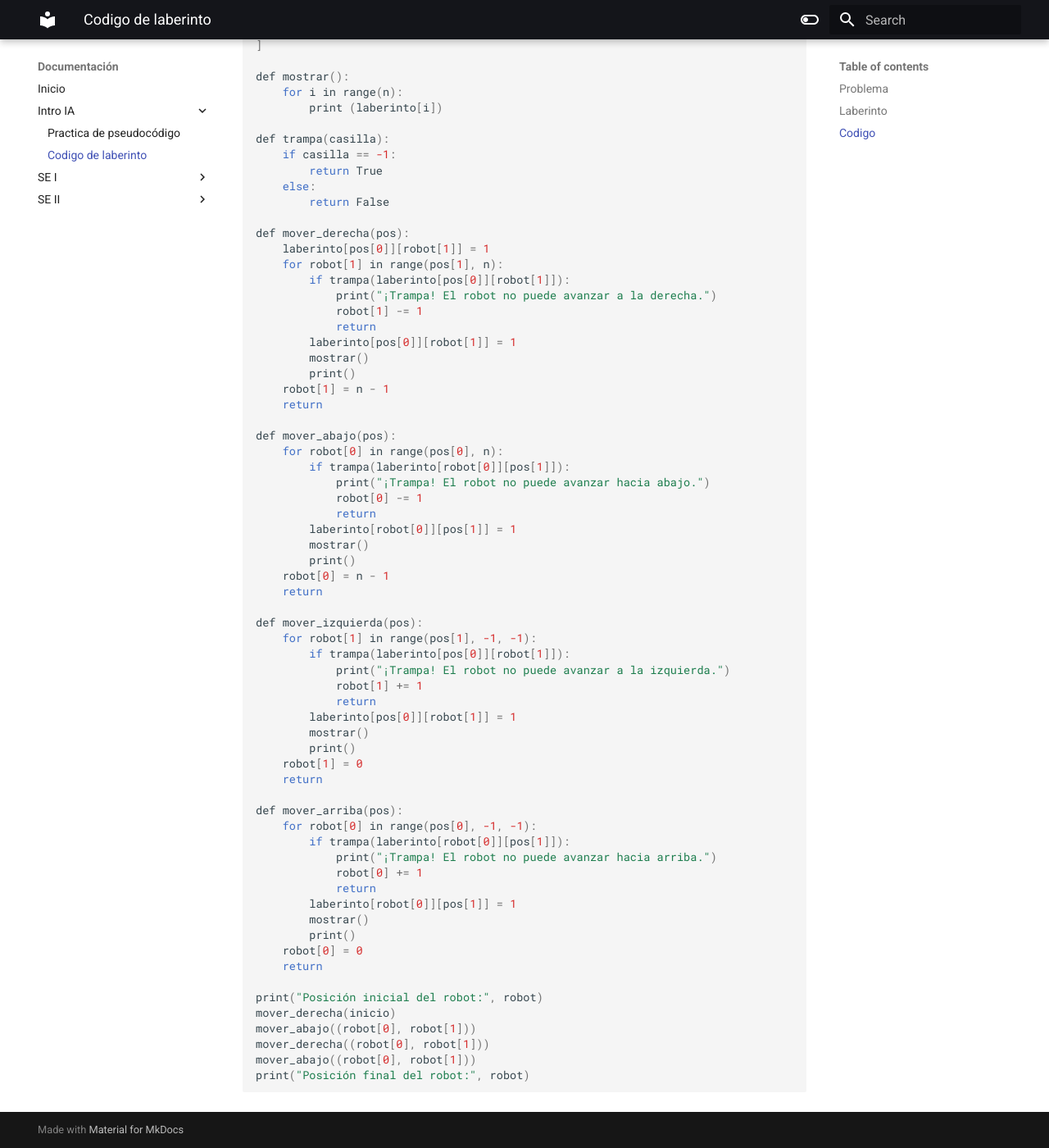
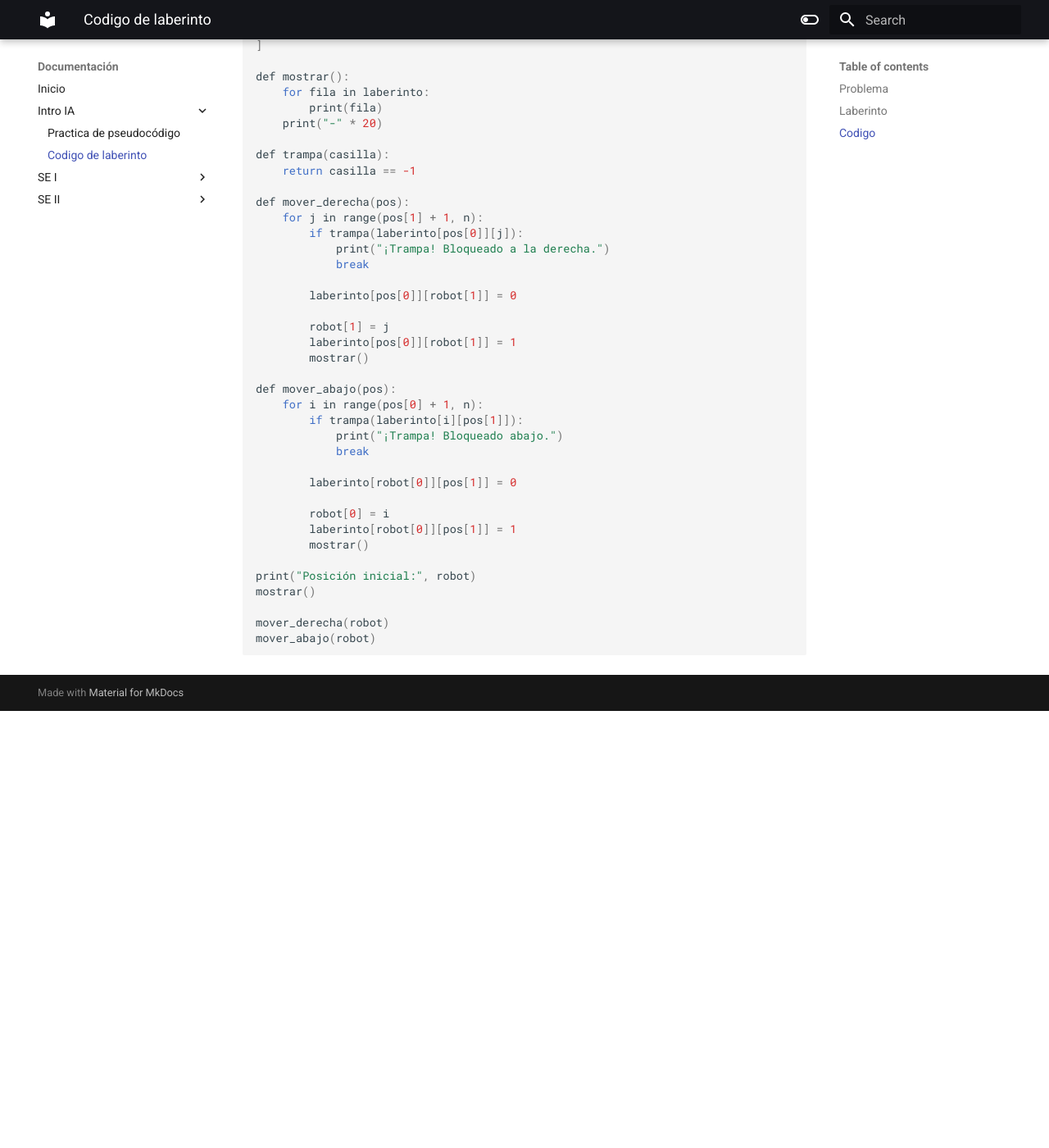
Before and after one commit to chuy-fui/Jesus-docs, an MkDocs documentation site: the page built from docs/Intro-IA/Tarea2.md, in a window 1280 px wide and 1400 px high, scrolled down 1010 px. Shown: the whole window at 82% size. Built offline with MkDocs 1.6.1 and Material for MkDocs 9.7.7, drawn with Linux system fonts in a browser that asks for light colours; after the commit the page ends 1877 px from its top, so only the background shows below that.

Commit message:
Se corrigio la Tarea2

````diff
--- a/docs/Intro-IA/Tarea2.md
+++ b/docs/Intro-IA/Tarea2.md
@@ -11,7 +11,7 @@ Se dispone de un tablero de 5×5 que representa un laberinto, en el cual existe
 robot = [0,0]
 inicio = (0,0)
 fin = (4,4)
-n=5
+n = 5
 
 laberinto = [
     [1, 0, 0, 0, 0],
@@ -22,68 +22,40 @@ laberinto = [
 ]
 
 def mostrar():
-    for i in range(n):
-        print (laberinto[i])
+    for fila in laberinto:
+        print(fila)
+    print("-" * 20)
 
 def trampa(casilla):
-    if casilla == -1:
-        return True
-    else:
-        return False
+    return casilla == -1
 
 def mover_derecha(pos):
-    laberinto[pos[0]][robot[1]] = 1
-    for robot[1] in range(pos[1], n):
-        if trampa(laberinto[pos[0]][robot[1]]):
-            print("¡Trampa! El robot no puede avanzar a la derecha.")
-            robot[1] -= 1
-            return
+    for j in range(pos[1] + 1, n):
+        if trampa(laberinto[pos[0]][j]):
+            print("¡Trampa! Bloqueado a la derecha.")
+            break
+
+        laberinto[pos[0]][robot[1]] = 0
+
+        robot[1] = j
         laberinto[pos[0]][robot[1]] = 1
         mostrar()
-        print()
-    robot[1] = n - 1
-    return
 
 def mover_abajo(pos):
-    for robot[0] in range(pos[0], n):
-        if trampa(laberinto[robot[0]][pos[1]]):
-            print("¡Trampa! El robot no puede avanzar hacia abajo.")
-            robot[0] -= 1
-            return
+    for i in range(pos[0] + 1, n):
+        if trampa(laberinto[i][pos[1]]):
+            print("¡Trampa! Bloqueado abajo.")
+            break
+
+        laberinto[robot[0]][pos[1]] = 0
+
+        robot[0] = i
         laberinto[robot[0]][pos[1]] = 1
         mostrar()
-        print()
-    robot[0] = n - 1
-    return
 
-def mover_izquierda(pos):
-    for robot[1] in range(pos[1], -1, -1):
-        if trampa(laberinto[pos[0]][robot[1]]):
-            print("¡Trampa! El robot no puede avanzar a la izquierda.")
-            robot[1] += 1
-            return
-        laberinto[pos[0]][robot[1]] = 1
-        mostrar()
-        print()
-    robot[1] = 0
-    return
+print("Posición inicial:", robot)
+mostrar()
 
-def mover_arriba(pos):
-    for robot[0] in range(pos[0], -1, -1):
-        if trampa(laberinto[robot[0]][pos[1]]):
-            print("¡Trampa! El robot no puede avanzar hacia arriba.")
-            robot[0] += 1
-            return
-        laberinto[robot[0]][pos[1]] = 1
-        mostrar()
-        print()
-    robot[0] = 0
-    return
-
-print("Posición inicial del robot:", robot)
-mover_derecha(inicio)
-mover_abajo((robot[0], robot[1]))
-mover_derecha((robot[0], robot[1]))
-mover_abajo((robot[0], robot[1]))
-print("Posición final del robot:", robot)
+mover_derecha(robot)
+mover_abajo(robot)
 ```
````
